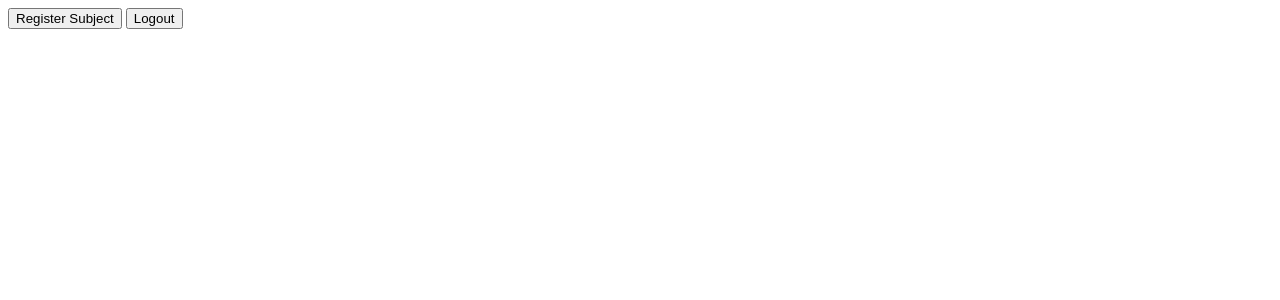
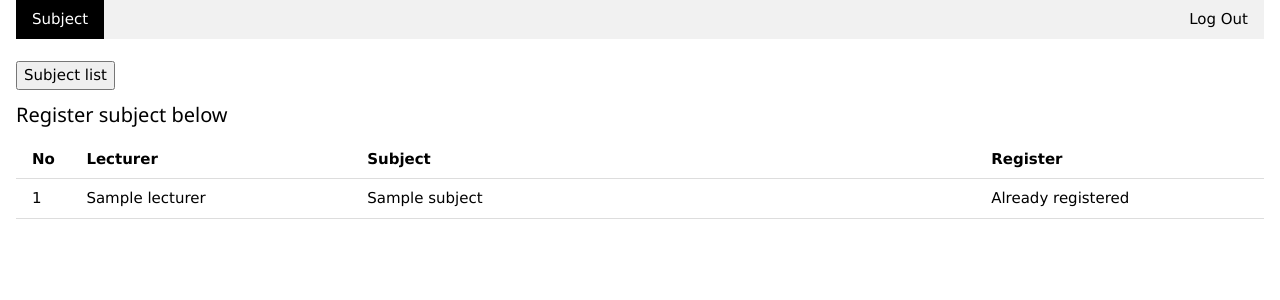
Before and after one commit to alauddin3604/project-db, a PHP site: page /project-db/student/student-sub.php in a window 1280 px wide. Shown: the top 300 px of the page. Run offline with PHP 8.4, Linux system fonts and the light colour scheme; the visitor is signed in with stand-in values (Sample User, id 1); tables that the repository leaves empty or names only in its code hold one stand-in row (values such as "Sample post").

Commit message:
Student's view

```diff
--- a/index.php
+++ b/index.php
@@ -60,7 +60,7 @@ if (isset($_POST['login']))
 						}
 						else
 						{
-							header('location: student-sub.php');
+							header('location: student/home.php');
 						}
 					}
 					else
--- a/student/student-sub.php
+++ b/student/student-sub.php
@@ -1,12 +1,107 @@
+<?php
+require '../connection.php';
+session_start();
+$msg = "";
+
+if (isset($_SESSION['stud_id'])) {
+	$stud_id = $_SESSION['stud_id'];
+}
+else {
+	header('location: ../index.php');
+}
+
+if (isset($_POST['register'])) {
+	$sub_code = $_POST['sub_code'];
+
+	$sql = "INSERT INTO stud_sub VALUES ('$stud_id', '$sub_code')";
+
+	if (!$conn->query($sql)) {
+		$msg = '<div class="w3-panel w3-pale-red w3-display-container">
+		<span onclick="this.parentElement.style.display=\'none\'"
+		class="w3-button w3-large w3-display-topright">&times;</span>
+		<h3>Unsuccessful!</h3>
+		<p>'.$conn->error.'</p>
+		</div>';
+	}
+}
+?>
 <!DOCTYPE html>
 <html lang="en">
 <head>
 	<meta charset="UTF-8">
 	<meta name="viewport" content="width=device-width, initial-scale=1.0">
-	<title>Document</title>
+	<title>Register subject</title>
+	<link rel="stylesheet" href="../css/w3.css">
+	<style>
+		table {
+			table-layout: fixed;
+		}
+		td {
+			height: 30px;
+		}
+	</style>
 </head>
 <body>
-	<button>Register Subject</button>
-	<a href="logout.php"><button>Logout</button></a>
+	<div class="w3-container">
+		<div class="w3-bar w3-light-grey">
+			<a href="home.php" class="w3-bar-item w3-button w3-black">Subject</a>
+
+			<a href="../logout.php" class="w3-bar-item w3-button w3-right">Log Out</a>
+		</div>
+		<br>
+		<a href="home.php"><button>Subject list</button></a>
+		<h4>Register subject below</h4>
+		<table class="w3-table w3-bordered">
+			<tr>
+				<th style="width: 5%">No</th>
+				<th>Lecturer</th>
+				<th style="width: 50%">Subject</th>
+				<th>Register</th>
+			</tr>
+			<?php
+				$sql1 = "SELECT workload.*, l.Lect_ID, l.Lect_Name, s.Sub_Code, s.Sub_Name FROM workload
+						INNER JOIN lecturer AS l ON (workload.Lect_ID = l.Lect_ID)
+						INNER JOIN subject AS s ON (workload.Sub_Code = s.Sub_Code)";
+
+
+				$result1 = $conn->query($sql1);
+
+				if($result1->num_rows > 0){
+					$i = 1;
+					foreach ($result1 as $row1) { ?>
+						<tr style="text-align: center">
+							<td><?php echo $i; ?></td>
+							<td><?php echo $row1['Lect_Name']; ?></td>
+							<td><?php echo $row1["Sub_Name"]; ?></td>
+							<td>
+								<?php
+								$sub = $row1['Sub_Code'];
+								$sql2 = "SELECT * FROM stud_sub WHERE Stud_ID = '$stud_id' AND Sub_Code = '$sub'";
+								$result2 = $conn->query($sql2);
+								if(!$result2) die($conn->error);
+								if ($result2->num_rows > 0) echo "Already registered";
+								else {
+								?>
+								<form action="" method="POST">
+									<input type="text" name="sub_code" value="<?php echo $row1['Sub_Code']?>" hidden>
+									<input class="w3-button w3-light-grey" type="submit" name="register" value="Register">
+								</form>
+
+							</td>
+						</tr>
+						<?php
+								}
+						$i++;
+					}
+				}
+			?>
+		</table>
+		<p><?php echo $msg; ?></p>
+	</div>
+	<script>
+	if(typeof window.history.pushState == 'function') {
+		window.history.pushState({}, "Hide", "http://localhost:8012/project-db/student/student-sub.php");
+	}
+	</script>
 </body>
 </html>
```
Also changed, not shown: student/home.php (+57 -0 lines).
